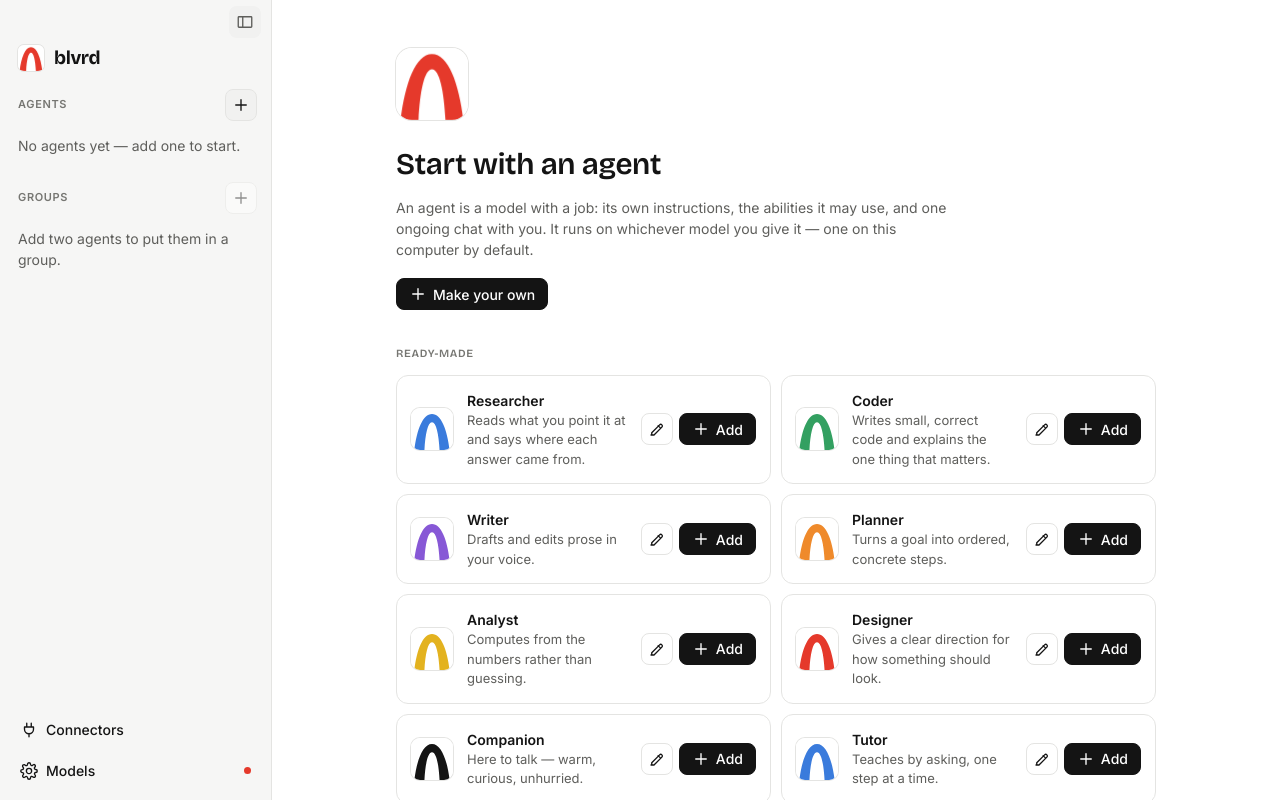
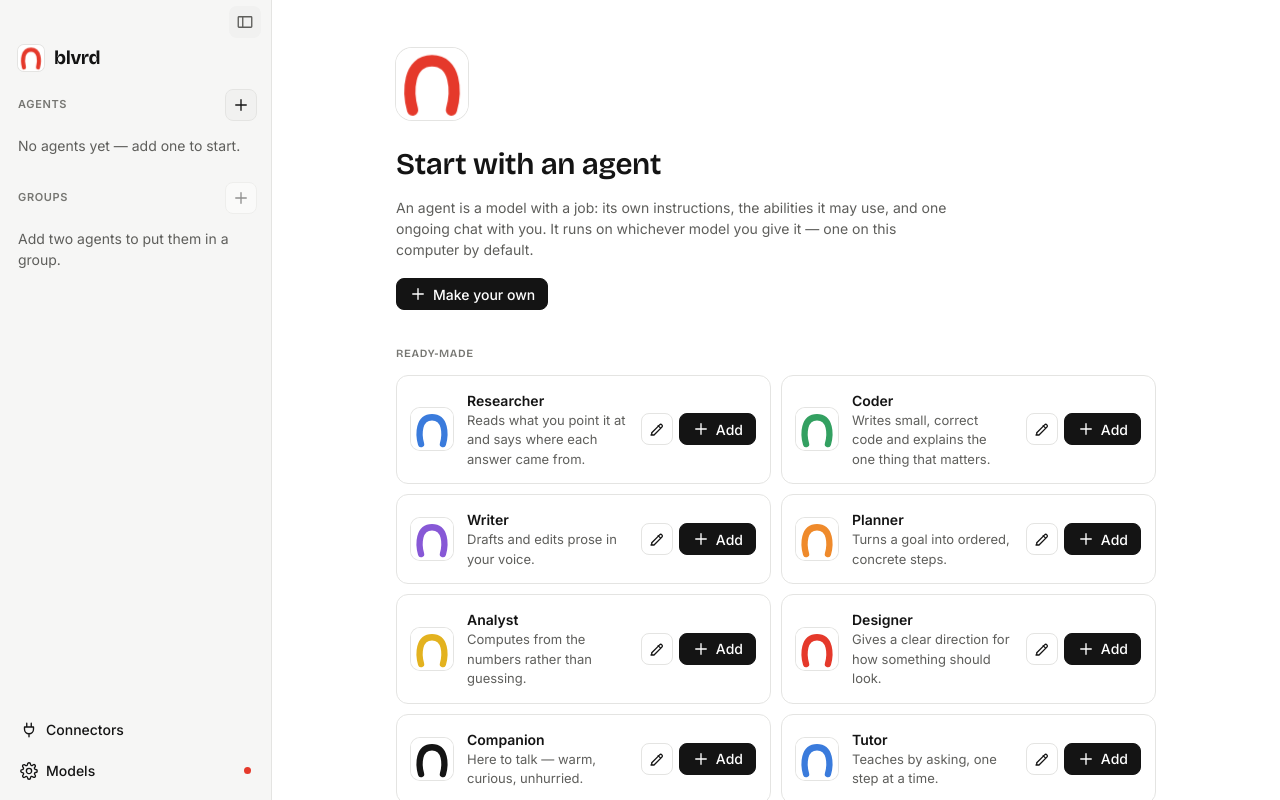
Before and after one commit to noahhps/blvrd, a React (Vite) app: page / in a window 1280 px wide. Built offline with nearby package versions, Linux system fonts and the light colour scheme.

Commit message:
Draw the Arc as the outline of a soft dome, open at the floor
Co-Authored-By: Claude Opus 5.5 <noreply@anthropic.com>
Claude-Session: https://claude.ai/code/session_016g6fm1rWKQzzUuS75Lkivt

```diff
--- a/src/components/Arc.jsx
+++ b/src/components/Arc.jsx
@@ -1,5 +1,5 @@
-/* The Arc: blvrd's mascot, alive. A red arch -- one sweeping curve, the
- * boulevard's gateway -- standing on the floor of a white square, moving
+/* The Arc: blvrd's mascot, alive. A red arch -- the outline of a soft
+ * dome, open at the floor, the boulevard's gateway -- on a white square, moving
  * with what the app is doing. The app and every agent wear it.
  *
  *   idle       breathes, slowly
@@ -20,14 +20,10 @@
 
 export const ARC_MOODS = ["idle", "listening", "thinking", "speaking", "asking", "done", "error"];
 
-// The arch: one continuous curve, like a gateway arch -- legs that lean in
-// as they rise and sweep into the top, with no straight run and no corner.
-// Outer edge up and over, then the opening back the other way; the band is
-// broader at the feet than at the crown.
-const BODY = "M8 100 C14 52 28 14 50 14 C72 14 86 52 92 100 H68 C66 62 60 34 50 34 C40 34 34 62 32 100 Z";
-const EDGE = "M8 100 C14 52 28 14 50 14 C72 14 86 52 92 100";
-// The middle of the band, for thinking's light to run along.
-const SPINE = "M20 100 C24 57 36 24 50 24 C64 24 76 57 80 100";
+// The arch: the outline of a soft dome -- broad, rounded shoulders and sides
+// that swell a little before tucking in -- drawn as one stroke, with its
+// floor left open. The same line carries thinking's light, and its ripples.
+const LINE = "M24 86 C17 62 18 22 50 22 C82 22 83 62 76 86";
 
 export function Arc({ mood = "idle", size = 28, tick = 0, label = null, colour = null, className = "" }) {
   return (
@@ -46,12 +42,12 @@ export function Arc({ mood = "idle", size = 28, tick = 0, label = null, colour =
       <g className="arc-shake">
         <g className="arc-body">
           <g className="arc-give" key={mood === "listening" ? tick : 0}>
-            <path className="arc-fill" d={BODY} />
-            <path className="arc-light" d={SPINE} pathLength="100" />
+            <path className="arc-fill" d={LINE} />
+            <path className="arc-light" d={LINE} pathLength="100" />
           </g>
         </g>
-        <path className="arc-ripple" d={EDGE} />
-        <path className="arc-ripple arc-ripple-late" d={EDGE} />
+        <path className="arc-ripple" d={LINE} />
+        <path className="arc-ripple arc-ripple-late" d={LINE} />
       </g>
     </svg>
   );
--- a/src/styles/arc.css
+++ b/src/styles/arc.css
@@ -2,10 +2,10 @@
  * given. Layers, each with one job:
  *
  *   .arc-shake  side to side -- error's shake
- *   .arc-body   from the middle of its floor -- breathing, growing, bouncing
+ *   .arc-body   from the middle of its open floor -- breathing, growing, bouncing
  *   .arc-give   the same pivot -- one keystroke's give, replayed per key
- *   .arc-light  a short bright dash along the band -- thinking
- *   .arc-ripple the outer curve alone, stroked, growing out and fading
+ *   .arc-light  a short bright dash along the line -- thinking
+ *   .arc-ripple the line again, thin, growing out and fading
  *
  * Only transforms, opacity and a dash offset, so it keeps moving while an
  * answer streams. Constant motion is linear; a shape changing eases. */
@@ -13,12 +13,12 @@
 /* The tile is white in both themes, as the logo's is, so an agent in Ink is
    drawn in the light theme's ink whatever the theme. */
 .arc { overflow: hidden; flex: none; --ink: #141414; }
-.arc .arc-fill { fill: var(--arc, var(--red)); }
-.arc .arc-ripple { fill: none; stroke: var(--arc, var(--red)); stroke-width: 5; opacity: 0; }
+.arc path { fill: none; stroke-linecap: round; }
+.arc .arc-fill { stroke: var(--arc, var(--red)); stroke-width: 15; }
+.arc .arc-ripple { stroke: var(--arc, var(--red)); stroke-width: 4; opacity: 0; }
 .arc .arc-light {
-  fill: none;
   stroke: #fff;
-  stroke-width: 9;
+  stroke-width: 7;
   stroke-linecap: round;
   stroke-dasharray: 16 84;
   stroke-dashoffset: 16;
@@ -26,7 +26,7 @@
 }
 
 .arc-shake { transform-box: view-box; transform-origin: 50% 50%; }
-.arc-body, .arc-give, .arc-ripple { transform-box: view-box; transform-origin: 50% 100%; }
+.arc-body, .arc-give, .arc-ripple { transform-box: view-box; transform-origin: 50% 86%; }
 
 .arc-body, .arc .arc-fill {
   transition: transform 420ms var(--ease-out), opacity 300ms var(--ease-out);
```
